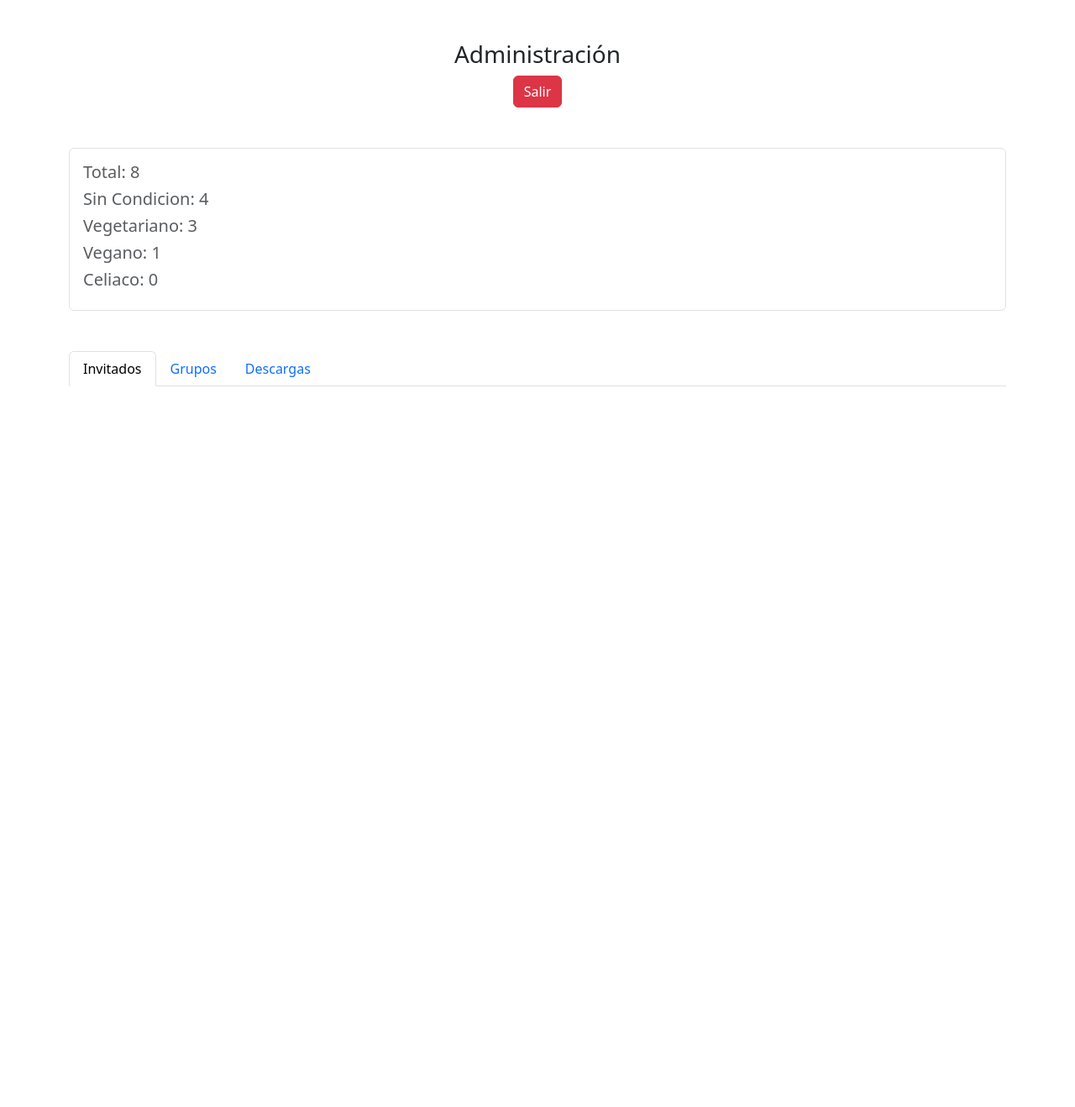
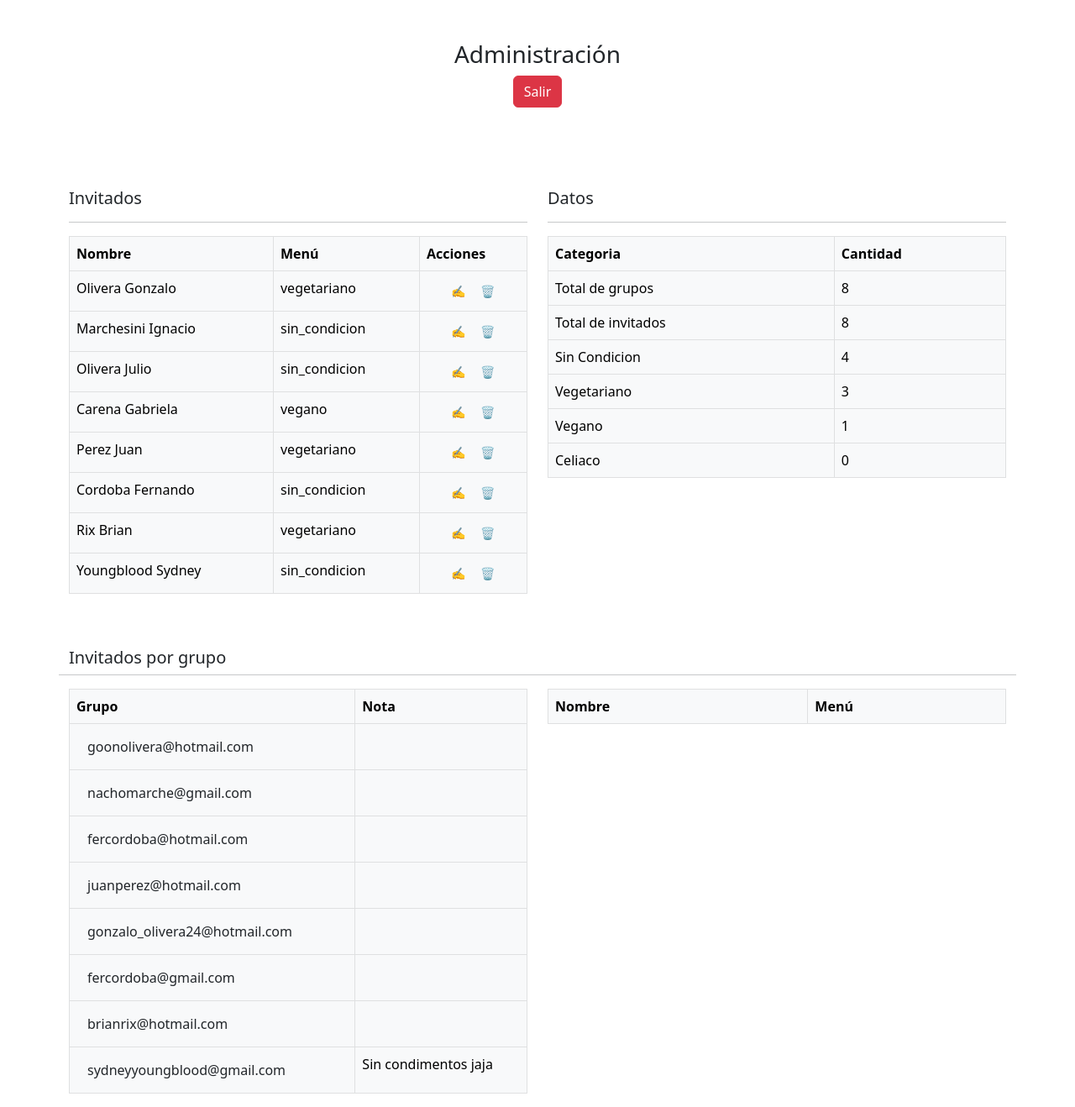
Before and after one commit to gon2410/form, a Django app: page /administracion in a window 1280 px wide. Shown: the whole page at 84% size. Before the commit the page ends 460 px from the top, so only its background shows below. Run offline with Django 5.2, Linux system fonts and the light colour scheme; a user stored in the database is signed in; data comes from the database, SQL or seed files in the repository; both versions use the stored data as it was after the commit; lists and menus that the app fills with data are empty; some libraries are stand-ins or nearby versions.

Commit message:
updated many things

```diff
--- a/form/settings.py
+++ b/form/settings.py
@@ -53,7 +53,7 @@ MIDDLEWARE = [
     'corsheaders.middleware.CorsMiddleware',
 ]
 
-CSRF_TRUSTED_ORIGINS = ["https://web-production-ab65.up.railway.app/*"]
+CSRF_TRUSTED_ORIGINS = ["http://127.0.0.1:8000/*","https://web-production-ab65.up.railway.app/*"]
 
 ROOT_URLCONF = 'form.urls'
 
--- a/main/urls.py
+++ b/main/urls.py
@@ -9,6 +9,7 @@ urlpatterns = [
     path("creategroup", views.create_group),
     path("administracion", views.render_admin),
     path("get/<int:invited_id>", views.get_invite_data),
+    path("get/group/<int:group_id>", views.get_group_data),
     path("update", views.update_invite),
     path("delete/<int:invite_id>", views.delete_invite),
     path("login", views.Login.as_view()),
--- a/main/views.py
+++ b/main/views.py
@@ -66,22 +66,18 @@ def render_admin(request):
     if request.method == "GET":
         if request.user.is_authenticated:
             invites = Invited.objects.all()
-            groups = Group.objects.all().values()
 
+            total_groups = Group.objects.all().count()
             total = Invited.objects.all().count()
             sin_condicion = Invited.objects.filter(menu="sin_condicion").count()
             vegetariano = Invited.objects.filter(menu="vegetariano").count()
             vegano = Invited.objects.filter(menu="vegano").count()
             celiaco = Invited.objects.filter(menu="celiaco").count()
 
-            # for i in groups:
-            #     print(f"Grupo de {i["mail"]}")
-            #     print(Invited.objects.filter(group=i["id"]))
-
-            return render(request, "admin.html", {"invites":invites, "groups": groups,
-                                                  "total": total, "sin_condicion": sin_condicion,
+            return render(request, "admin.html", {"invites":invites, "total_groups": total_groups, "total": total,
+                                                  "sin_condicion": sin_condicion,
                                                   "vegetariano": vegetariano, "vegano": vegano,
-                                                  "celiaco": celiaco})
+                                                  "celiaco": celiaco, "groups": get_groups_data()})
         else:
             return redirect("/login")
 
@@ -146,3 +142,14 @@ def logout_admin(request):
     if request.method == "POST":
         logout(request)
         return redirect("/login")
+
+def get_groups_data():
+    groups = Group.objects.all()
+    return groups
+
+        # print(f"Grupo de {i["mail"]}")
+
+def get_group_data(request, group_id):
+    if request.method == "GET":
+        data = Invited.objects.filter(group=group_id).values()
+        return JsonResponse(list(data), safe=False, status=200)
--- a/static/js/delete.js
+++ b/static/js/delete.js
@@ -1,3 +1,3 @@
 function confirmDelete() {
-    return confirm("Esta seguro?")
+    return confirm("Esta seguro que desea eliminar al invitado?")
 }
--- a/static/js/login.js
+++ b/static/js/login.js
@@ -30,8 +30,6 @@ loginForm.addEventListener("submit", (e) => {
         if (response.ok) {
             cleanUp();
             window.location.href = "https://web-production-ab65.up.railway.app/administracion";
-            return response.json();
-
         } else {
             const data = await response.json();
             throw Error(data.error);
--- /dev/null
+++ b/static/js/search.js
@@ -0,0 +1,26 @@
+const buttons = document.querySelectorAll(".searchInfo");
+const displayDiv = document.querySelector("#displayInfo");
+
+buttons.forEach(element => {
+    element.addEventListener("click", () => {
+        displayDiv.innerHTML = ""
+        fetch(`get/group/${element.name}`, {
+            method: 'GET',
+            headers: {
+                'X-CSRFToken': csrftoken,
+            }
+        })
+        .then(response => {
+            return response.json();
+        })
+        .then(data => {
+            data.forEach(element => {
+                console.log(element)
+                displayDiv.innerHTML += `<tr>
+                                            <td>${element.last_name} ${element.first_name}</td>
+                                            <td>${element.menu}</td>
+                                        </tr>`
+            })
+        })
+    })
+});
--- a/templates/admin.html
+++ b/templates/admin.html
@@ -12,62 +12,121 @@
         </form>
     </div>
 
-    <div class="container">
-
-        <div class="container border rounded mt-5 mb-5 p-3">
-            <h5 class="text-muted">Total: {{ total }}</h5>
-            <h5 class="text-muted">Sin Condicion: {{ sin_condicion }}</h5>
-            <h5 class="text-muted">Vegetariano: {{ vegetariano }}</h5>
-            <h5 class="text-muted">Vegano: {{ vegano }}</h5>
-            <h5 class="text-muted">Celiaco: {{ celiaco }}</h5>
-        </div>
-
-        <ul class="nav nav-tabs" role="tablist">
-            <li class="nav-item">
-              <a class="nav-link active" data-bs-toggle="tab" href="#inviteds">Invitados</a>
-            </li>
-            <li class="nav-item">
-              <a class="nav-link" data-bs-toggle="tab" href="#groups">Grupos</a>
-            </li>
-            <li class="nav-item">
-              <a class="nav-link" data-bs-toggle="tab" href="#downloads">Descargas</a>
-            </li>
-        </ul>
-
-
-        <div class="tab-content">
-            <div id="inviteds" class="container tab-pane fade active"><br>
-                <table class="table table-striped border">
+    <div class="container mt-5">
+        <div class="row">
+            <div class="col mt-5">
+                <h5>Invitados</h5>
+                <hr>
+                <table class="table table-light table-bordered">
                     <tr>
-                        <th>Apellido</th>
                         <th>Nombre</th>
                         <th>Menú</th>
                         <th>Acciones</th>
                     </tr>
                     {% for invite in invites %}
                         <tr>
-                            <td>{{ invite.last_name }}</td>
-                            <td>{{ invite.first_name }}</td>
+                            <td>{{ invite.last_name }} {{ invite.first_name }}</td>
                             <td>{{ invite.menu }}</td>
                             <td>
+                                <div class="d-flex justify-content-center">
                                     <button class="btn btn-sm edit" name="{{ invite.id }}" title="Editar"  data-bs-toggle="modal" data-bs-target="#editModal">&#9997;</button>
                                     <form action="delete/{{ invite.id }}" method="post">
                                         {% csrf_token %}
-                                    <button class="btn btn-sm" type="submit" onclick="return confirmDelete();">Eliminar</button>
+                                        <button class="btn btn-sm" type="submit" title="Eliminar" onclick="return confirmDelete();">&#128465;</button>
                                     </form>
+                                </div>
                             </td>
                         </tr>
                     {% endfor %}
                 </table>
+
+
             </div>
-            <div id="groups" class="container tab-pane fade"><br>
-                <h3>En desarrollo...</h3>
+            <div class="col mt-5">
+                <h5>Datos</h5>
+                <hr>
+                <table class="table table-light table-bordered">
+                    <tr>
+                        <th>Categoria</th>
+                        <th>Cantidad</th>
+                    </tr>
+                    <tr>
+                        <td>Total de grupos</td>
+                        <td>{{ total_groups }}</td>
+                    </tr>
+                    <tr>
+                        <td>Total de invitados</td>
+                        <td>{{ total }}</td>
+                    </tr>
+                    <tr>
+                        <td>Sin Condicion</td>
+                        <td>{{ sin_condicion }}</td>
+                    </tr>
+                    <tr>
+                        <td>Vegetariano</td>
+                        <td>{{ vegetariano }}</td>
+                    </tr>
+                    <tr>
+                        <td>Vegano</td>
+                        <td>{{ vegano }}</td>
+                    </tr>
+                    <tr>
+                        <td>Celiaco</td>
+                        <td>{{ celiaco }}</td>
+                    </tr>
+                </table>
+                <!-- <h5 class="text-center">Descargas</h5>
+                <div class="container">
+                    <p class="text-muted"><b>Aclaración: </b>Cuando se descargan los siguientes
+                        archivos, solamente van a estar reflejados los invitados que estan inscriptos
+                        en el momento de la descarga.
+                    </p>
+                    <div class="d-flex justify-content-center">
+                        <button class="btn btn-outline-success m-1">Descargar Excel</button>
+                        <button class="btn btn-outline-danger m-1">Descargar PDF</button>
                     </div>
-            <div id="downloads" class="container tab-pane fade"><br>
-                <h3>En desarrollo...</h3>
+                </div> -->
             </div>
         </div>
+
+        <div class="row rounded mt-5">
+            <h5>Invitados por grupo</h5>
+            <hr>
+            <div class="col">
+                <table class="table table-light table-bordered table-hover">
+                    <thead>
+                        <tr>
+                            <th>Grupo</th>
+                            <th>Nota</th>
+                        </tr>
+                    </thead>
+                    <tbody>
+                        {% for group in groups %}
+                            <tr>
+                                <td><button class="btn searchInfo" name="{{ group.id }}" type="button">{{ group.mail }}</button></td>
+                                <td>{{ group.note }}</td>
+                            </tr>
+                        {% endfor %}
+                    </tbody>
+                </table>
             </div>
+
+            <div class="col">
+                <table class="table table-light table-bordered">
+                    <thead>
+                        <tr>
+                            <th>Nombre</th>
+                            <th>Menú</th>
+                        </tr>
+                    </thead>
+                    <tbody id="displayInfo">
+
+                    </tbody>
+                </table>
+            </div>
+        </div>
+
+
     <div class="modal fade" id="editModal" data-bs-backdrop="static" data-bs-keyboard="false" tabindex="-1" aria-labelledby="editModalLabel" aria-hidden="true">
         <div class="modal-dialog modal-dialog-centered">
             <div class="modal-content">
@@ -92,20 +151,20 @@
                         <br>
                         <hr>
                         <div class="d-flex justify-content-end">
-                        <input class="btn btn-success" id="submitButton" type="submit" value="Guardar">
-                        <button type="button" class="btn btn-secondary" data-bs-dismiss="modal">Cancelar</button>
+                            <input class="btn btn-success me-1" id="submitButton" type="submit" value="Guardar">
+                            <button class="btn btn-secondary" type="button" data-bs-dismiss="modal">Cancelar</button>
                         </div>
-
                     </form>
-            </div>
-
                 </div>
             </div>
         </div>
+    </div>
+
 {% endblock content %}
 
 {% block js %}
-    <script type="text/javascript" src="{% static 'js/token.js' %}"></script>
     <script type="text/javascript" src="{% static 'js/update.js' %}"></script>
     <script type="text/javascript" src="{% static 'js/delete.js' %}"></script>
+    <script type="text/javascript" src="{% static 'js/search.js' %}"></script>
+
 {% endblock js %}
--- a/templates/base.html
+++ b/templates/base.html
@@ -46,6 +46,7 @@
         </div>
     </main>
 
+    <script type="text/javascript" src="{% static 'js/token.js' %}"></script>
     {% block js %}
 
     {% endblock js %}
--- a/templates/index.html
+++ b/templates/index.html
@@ -61,11 +61,11 @@
 
             <input class="form-control btn btn-primary mt-5" type="submit" value="Confirmar" id="submit">
         </form>
+        <a href="/administracion">admin</a>
     </div>
 {% endblock content %}
 
 {% block js %}
-    <script type="text/javascript" src="{% static 'js/token.js' %}"></script>
     <script type="text/javascript" src="{% static 'js/validate.js'%}"></script>
     <script type="text/javascript" src="{% static 'js/submit.js'%}"></script>
 {% endblock js %}
--- a/templates/login.html
+++ b/templates/login.html
@@ -35,6 +35,5 @@
 {% endblock content %}
 
 {% block js %}
-    <script type="text/javascript" src="{% static 'js/token.js' %}"></script>
     <script type="text/javascript" src="{% static 'js/login.js' %}"></script>
 {% endblock js %}
```
Also changed, not shown: db.sqlite3. Lines whose indentation alone changed are shown as unchanged.
